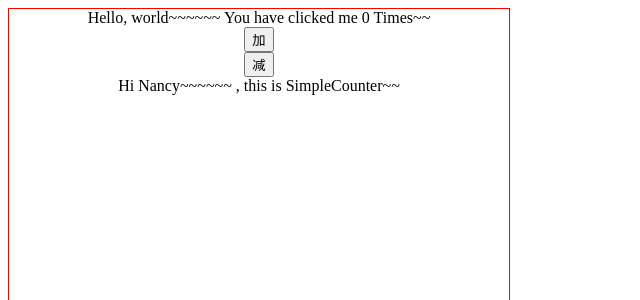
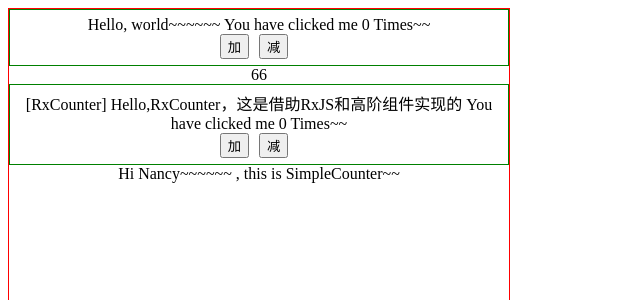
Before and after one commit to YangXinxiang/react-rxjs, a React (Create React App) app: page / in a window 1280 px wide. Shown: the top 300 px of the page, without its empty margins (0-640 px from the left). Built offline with nearby package versions, Linux system fonts and the light colour scheme.

Commit message:
feat: 用高阶组件来实现功能复用,RxJS管理数据部分

```diff
--- a/src/App.js
+++ b/src/App.js
@@ -1,12 +1,15 @@
 import  Counter  from "./component/Counter";
+import RxCounter from "./component/RxCounter";
 import SimpleCounter from "./component/SimpleCounter";
 import './css/App.css';
 
 function App() {
+  const RxCounterComp = RxCounter(); // 注意，RxCounter是一个产生组件的方法，需要调用之后产生组件哈。
   return (
     <div className="App">
       <div className="leftArea">
-        <Counter greeting = "Hello, world~~~~~~" />
+        <Counter greeting = "Hello, world~~~~~~" />66
+        <RxCounterComp />
         <SimpleCounter name="Nancy~~~~~~"/>
       </div>
     </div>
--- a/src/component/CounterView.js
+++ b/src/component/CounterView.js
@@ -2,15 +2,16 @@
  * 容器组件，仅负责简单的渲染逻辑。
  */
 import React from "react";
-export default function ViewCounter({greeting, count, onIncreaseClick, onDecreaseClick }){
+import '../css/App.css';
+export default function CounterView({greeting, count, onIncreaseClick=()=>console.log(`default onIncreaseClick`), onDecreaseClick=()=>console.log(`default onDecreaseClick`) }){
+    console.log(`CounterView :: enter, greeting = ${greeting}, count = ${count}, onIncreaseClick = ${onIncreaseClick}, onDecreaseClick = ${onDecreaseClick}`);
     return (
-        <div>
+        <div className="counterView">
             <div>
                 {greeting} You have clicked me {count} Times~~
             </div>
-            <button onClick={onIncreaseClick.bind(this)}>加</button>
-            <br />
-            <button onClick={onDecreaseClick.bind(this)}>减</button>
+            <button onClick={onIncreaseClick}>加</button>
+            <button onClick={onDecreaseClick}>减</button>
         </div>
     )
 }
--- /dev/null
+++ b/src/component/HoComponent.js
@@ -0,0 +1,39 @@
+/**
+ * 这是一个高阶组件，也就是一个产生组件的组件。
+ * 该组件的数据通过 observableFactory 产生的 Observable 对象提供。
+ */
+import react,{ Component } from "react";
+export default function observe(WrappedComponent, observableFactory, defaultState){
+    return class NewComponent extends Component{
+        constructor(){
+            super(...arguments);
+            console.log(`[ho observe NewComponent] constructor :: enter.`);
+            this.state = defaultState;
+            this.props$ = observableFactory(this.props, this.state);
+        }
+
+        render(){
+            console.log(`[ho observe NewComponent] render :: enter, this.state = ${JSON.stringify(this.state)}`);
+            // 书上有写要展开 {...this.props$}， 我认为这是没有必要的，因为this.props$ 这是一个Observable对象（准确的说是一个BehaviorSubject）
+            // 没有必要传给傻瓜组件，只要把它的数据传给傻瓜组件就好。这里做备注，但是代码里也没也还是抄写上哈。
+            return <WrappedComponent  {...this.state} {...this.props$}>
+            </WrappedComponent>
+        }
+
+        componentDidMount(){
+            this.subscribtion = this.props$.subscribe(
+                value => {
+                    debugger;
+                    console.log(`[ho observe NewComponent] componentDidMount :: in next, value = ${JSON.stringify(value)}`);
+                    this.setState(
+                        value
+                    )
+                }
+            )
+        }
+        componentWillUnmount(){
+            this.subscribtion.unsubscribe();
+        }
+
+    }
+}
--- /dev/null
+++ b/src/component/RxCounter.js
@@ -0,0 +1,41 @@
+import React, { Component } from "react";
+import CounterView  from "./CounterView";
+import  observe  from "./HoComponent";
+import { Subject, BehaviorSubject } from "rxjs";
+import { switchMap, map , scan,tap} from "rxjs/operators";
+export default function RxCounter () {
+    return observe(
+        CounterView,
+        ()=>{
+            // 这里必须用 BehaviorSubject 哈, 不能用Subject， 因为在首次注册的时候，就要把onIncreaseClick、onDecreaseClick注入到傻瓜组件上。
+            // BehaviorSubject 在一注册的时候，就会给推送一个默认值消息。
+            // 疑问， 每次都注入一个onIncreaseClick、onDecreaseClick，实在是浪费哈
+            // 因此把它提出来了。
+            const counter$ = new BehaviorSubject(0);
+            const onIncreaseClick = ()=>{counter$.next(1)};
+            const onDecreaseClick = ()=>{counter$.next(-1)};
+            // const counter$ = new Subject(0);
+            return counter$.pipe(
+                tap(value=>console.log(`[RxCounter] tab enter, stream in, value = ${JSON.stringify(value)}`)),
+                scan((acc, value)=>acc+value, 0),
+                map(count=>{
+                    return {
+                        count,
+                        greeting : "[RxCounter] Hello,RxCounter，这是借助RxJS和高阶组件实现的",
+                        onIncreaseClick,
+                        onDecreaseClick,
+                    }
+                }),
+                tap(value=>{
+                    // debugger; // 经过map吐出的数据对象中是有onIncreaseClick、onDecreaseClick的哈，JSON.stringify(value)之后没有打印出来。
+                    console.log(`[RxCounter] tab enter, stream out, value = ${JSON.stringify(value)}`)
+                }),
+            )
+        },
+        // 下面这个默认值，其实没有起到作用，因为很快就会被counter$ 吐出的默认数据替换掉了。
+        {   count : 0,
+            greeting : "[RxCounter] Hello~~~RxCounter"
+        }
+
+    )
+}
--- a/src/css/App.css
+++ b/src/css/App.css
@@ -7,3 +7,10 @@
   height: 300px;
   border: 1px solid red;
 }
+.counterView{
+  border: 1px solid green;
+  padding: 6px;
+}
+.counterView button{
+  margin-right: 10px;
+}
```
